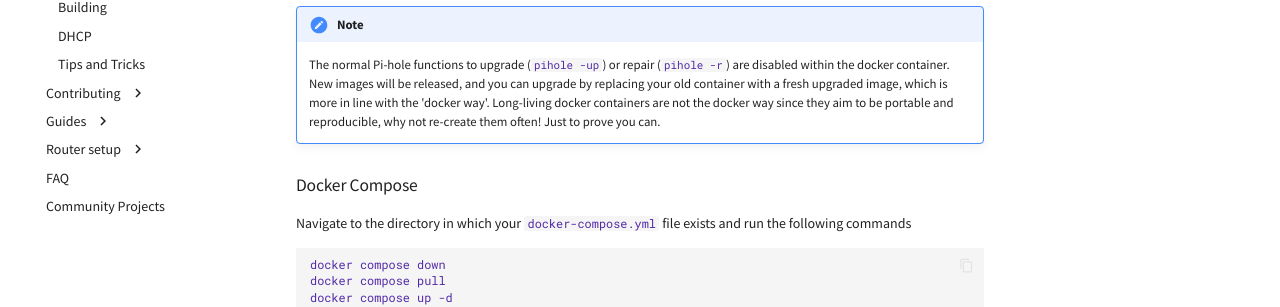
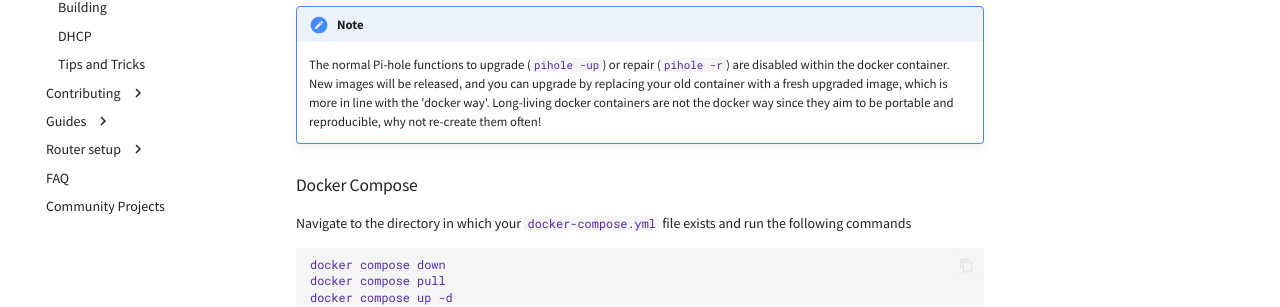
Before and after one commit to pi-hole/docs, an MkDocs documentation site: the page built from docs/docker/upgrading/index.md, in a window 1280 px wide and 1030 px high. Shown: the part 473-780 px from the top of the window. Built offline with MkDocs 1.6.1 and Material for MkDocs 9.7.7, drawn with Linux system fonts in a browser that asks for light colours; comment, search, counter and statistics services are not loaded.

Commit message:
Remove unnecessary sentence from docker note
Co-authored-by: yubiuser <github@yubiuser.dev>
Signed-off-by: RD WebDesign <github@rdwebdesign.com.br>

```diff
--- a/docs/docker/upgrading/index.md
+++ b/docs/docker/upgrading/index.md
@@ -8,7 +8,7 @@
 ## Upgrading / Repairing
 
 !!! Note
-    The normal Pi-hole functions to upgrade (`pihole -up`) or repair (`pihole -r`) are disabled within the docker container. New images will be released, and you can upgrade by replacing your old container with a fresh upgraded image, which is more in line with the 'docker way'. Long-living docker containers are not the docker way since they aim to be portable and reproducible, why not re-create them often! Just to prove you can.
+    The normal Pi-hole functions to upgrade (`pihole -up`) or repair (`pihole -r`) are disabled within the docker container. New images will be released, and you can upgrade by replacing your old container with a fresh upgraded image, which is more in line with the 'docker way'. Long-living docker containers are not the docker way since they aim to be portable and reproducible, why not re-create them often!
 
 ### Docker Compose
 
```
